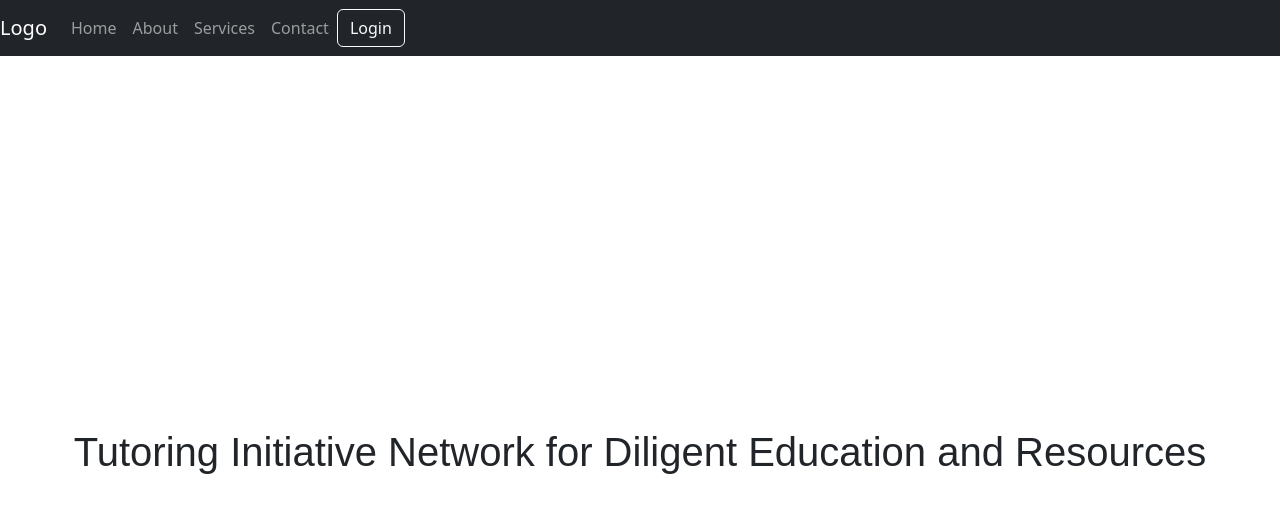
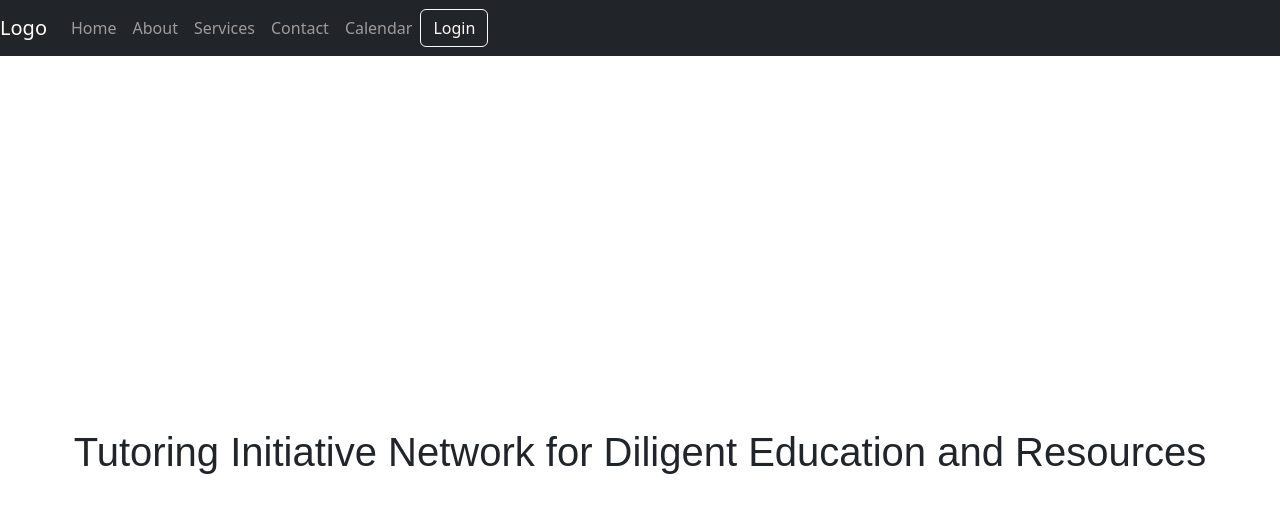
Before and after one commit to shonjs1/AcademicMatchingProject, a React (Create React App) app in the folder frontend/: page / in a window 1280 px wide. Shown: the top 512 px of the page. Built offline with nearby package versions, Linux system fonts and the light colour scheme.

Commit message:
calendar added to nav bar

```diff
--- a/frontend/src/components/navbar.jsx
+++ b/frontend/src/components/navbar.jsx
@@ -13,6 +13,7 @@ export default function CustomNavbar({ openLogin }) {
           <Nav.Link href="/about">About</Nav.Link>
           <Nav.Link href="/services">Services</Nav.Link>
           <Nav.Link href="/contact">Contact</Nav.Link>
+          <Nav.Link href="/calendar">Calendar</Nav.Link>
         </Nav>
         <Button variant="outline-light" className="btnLogin-popup" onClick={openLogin}>
           Login
```
